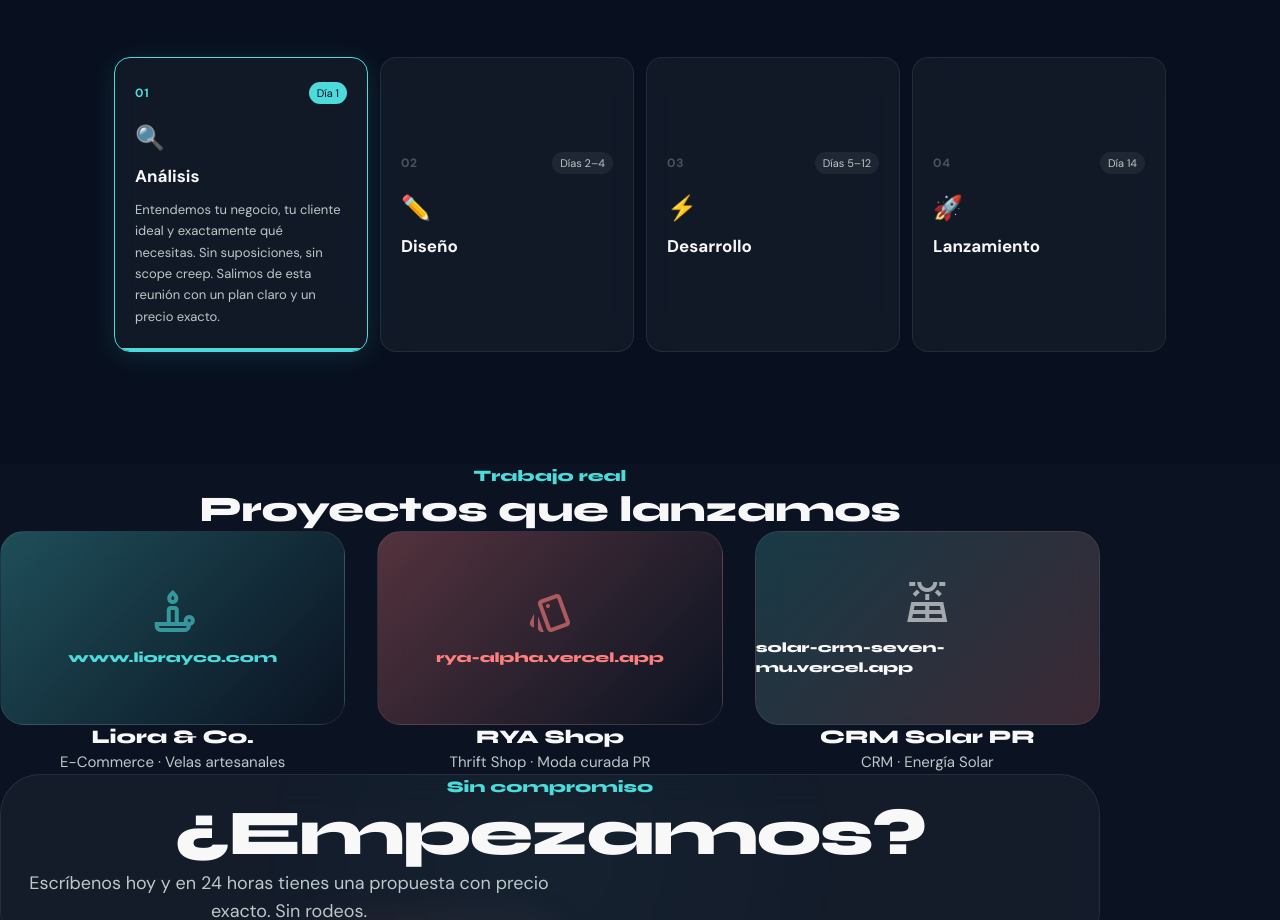
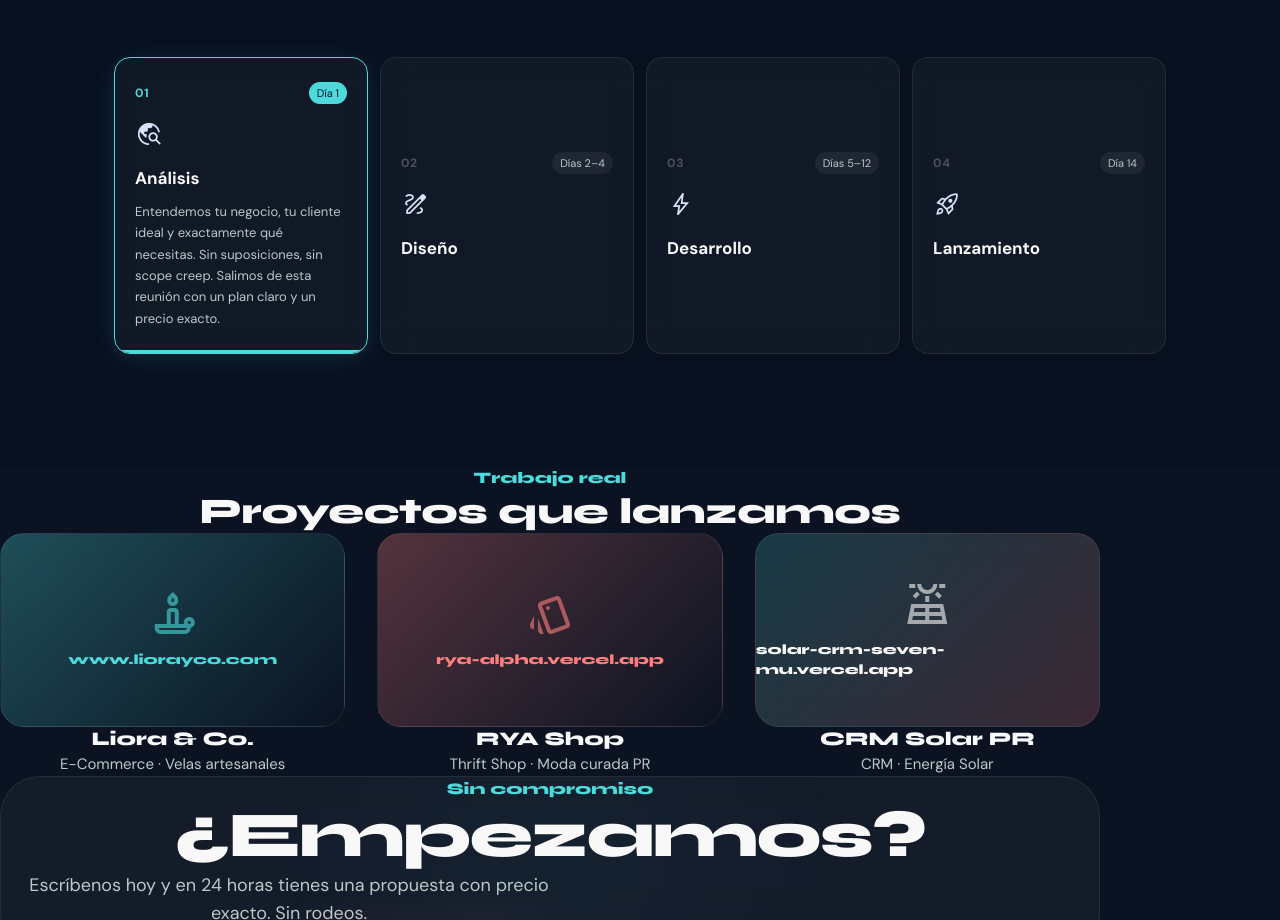
Before and after one commit to rcriveb6-bit/paginalo-, a Next.js app: page / in a window 1280 px wide. Shown: the part 1381-2301 px from the top of the page. Built offline with nearby package versions, Linux system fonts and the light colour scheme.

Commit message:
fix: icons Material Symbols en proceso section

```diff
--- a/app/(main)/ProcesoSection.tsx
+++ b/app/(main)/ProcesoSection.tsx
@@ -9,7 +9,7 @@ const pasos = [
     day: "Día 1",
     description:
       "Entendemos tu negocio, tu cliente ideal y exactamente qué necesitas. Sin suposiciones, sin scope creep. Salimos de esta reunión con un plan claro y un precio exacto.",
-    icon: "🔍",
+    icon: "travel_explore",
   },
   {
     num: "02",
@@ -17,7 +17,7 @@ const pasos = [
     day: "Días 2–4",
     description:
       "Creamos la maqueta visual y tú la apruebas antes de que escribamos una línea de código. Lo que apruebas es exactamente lo que recibes. Sin sorpresas.",
-    icon: "✏️",
+    icon: "draw",
   },
   {
     num: "03",
@@ -25,7 +25,7 @@ const pasos = [
     day: "Días 5–12",
     description:
       "Construcción con Next.js, Supabase y n8n. Ves el progreso en tiempo real — no desaparecemos una semana y reaparecemos con algo que no pediste.",
-    icon: "⚡",
+    icon: "bolt",
   },
   {
     num: "04",
@@ -33,7 +33,7 @@ const pasos = [
     day: "Día 14",
     description:
       "Deploy, dominio, Google Business y 30 días de soporte gratuito incluidos. Te capacitamos para que puedas editar lo que necesites. Tu negocio, tu control.",
-    icon: "🚀",
+    icon: "rocket_launch",
   },
 ];
 
@@ -65,7 +65,11 @@ export default function ProcesoSection() {
               <span className="step-num">{paso.num}</span>
               <span className="step-day">{paso.day}</span>
             </div>
-            <div className="step-icon">{paso.icon}</div>
+            <div className="step-icon">
+              <span className="material-symbols-outlined" style={{ fontSize:"28px", fontVariationSettings:"'FILL' 0, 'wght' 300, 'GRAD' 0, 'opsz' 24" }}>
+                {paso.icon}
+              </span>
+            </div>
             <h3 className="step-title">{paso.title}</h3>
             <div
               className="step-desc-wrap"
```
